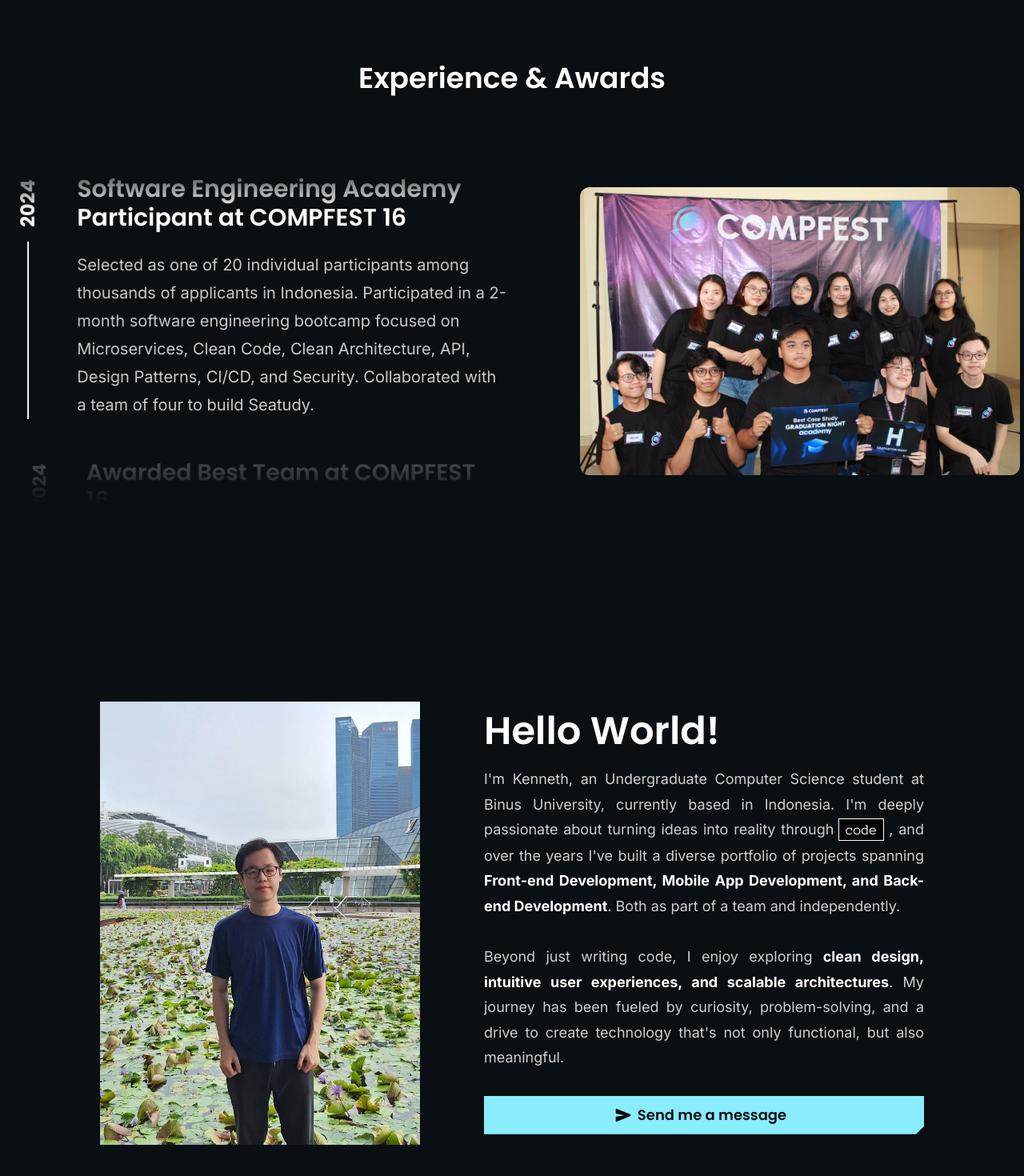
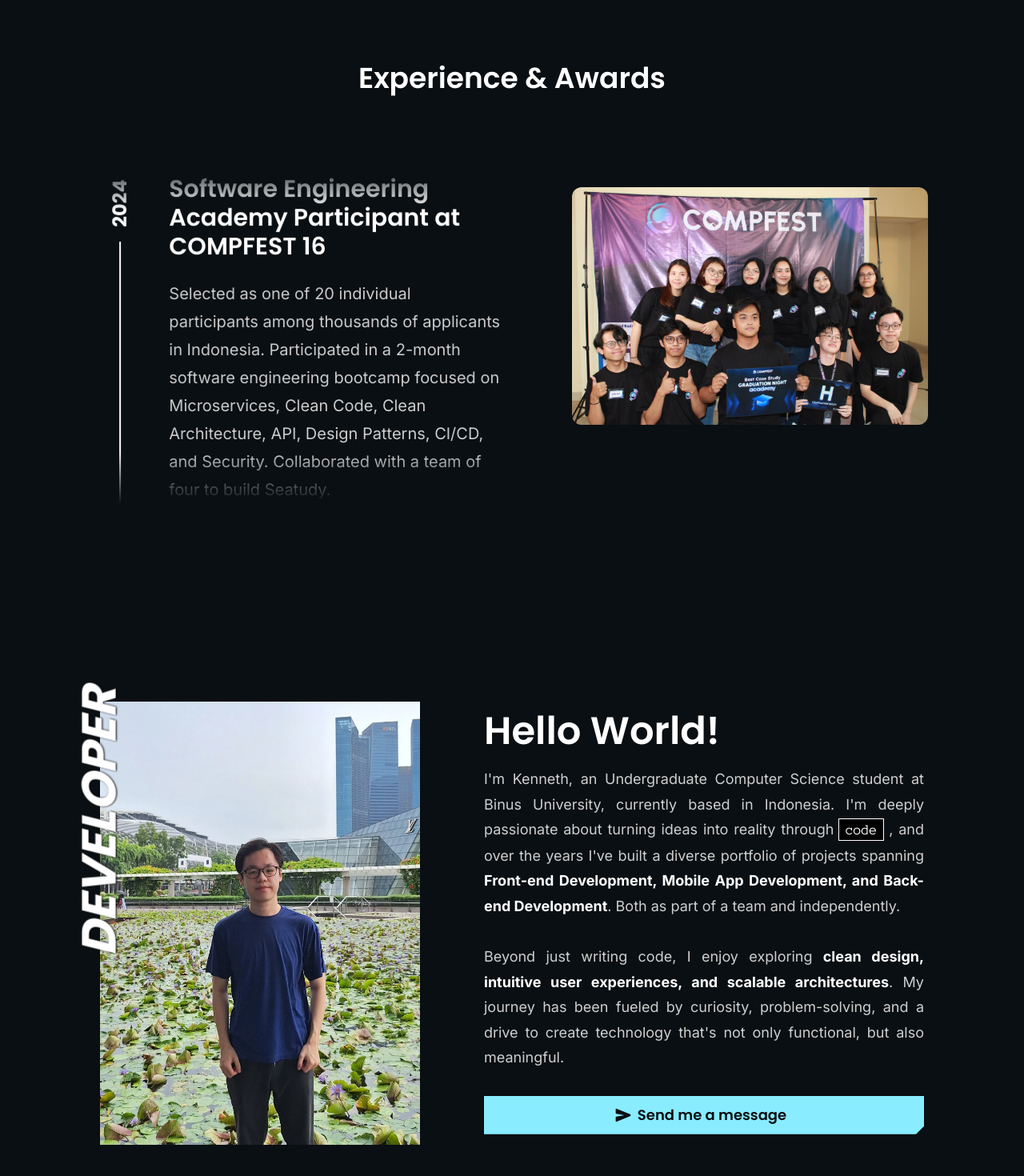
Before and after one commit to kensunjaya/portofolio-web, a Next.js app: page / in a window 1280 px wide. Shown: the part 3246-4716 px from the top of the page at 80% size. Built offline with nearby package versions, Linux system fonts and the light colour scheme.

Commit message:
add experience,, enhance profile section

```diff
--- a/src/app/page.tsx
+++ b/src/app/page.tsx
@@ -30,7 +30,7 @@
   }, []);
 
   return (
-    <main className="w-full min-h-screen overflow-hidden">
+    <main className="w-full min-h-screen overflow-hidden landscape:px-30">
       <Spotlight height={breakpoint == 'xs' ? 850 : breakpoint == 'md' ? 1000 : breakpoint == 'lg' ? 1200 : 1380} />
       <SocialMediaLinks />
       <ViewCVButton />
@@ -91,6 +91,19 @@
           project_story_path={"/projects/seatudy"}
         />
       </LazySection>
+      {/* <LazySection id="project4">
+        <Project
+          title={'HORUS AI'}
+          description={"An intelligent real-time system that detects illegal parking behavior from live traffic camera feeds by analyzing driver actions and intent, rather than just identifying parked vehicles."}
+          imageUrl={"/seatudy.webp"}
+          logo={"/horus_logo.webp"}
+          link={"https://horusintelligence.vercel.app/"}
+          number={4}
+          breakpoint={breakpoint}
+          techstacks={['Next.js', 'GCP', 'YOLOv11', 'Flask', 'Firebase', 'Gemini']}
+          project_story_path={"/projects/horus-ai"}
+        />
+      </LazySection> */}
       <LazySection id="experience">
         <Experience />
       </LazySection>
--- a/src/components/contact.tsx
+++ b/src/components/contact.tsx
@@ -27,12 +27,21 @@
     <div className="min-h-screen flex items-center justify-center" id="contact">
       {
         orientation === 'landscape' ? (
-          <div className={`flex flex-row items-center justify-center gap-20 transition-opacity ${openMessagePage ? "opacity-0" : "opacity-100"}`}>
+          <div className={`flex flex-row items-center justify-center gap-10 xl:gap-20 transition-opacity ${openMessagePage ? "opacity-0" : "opacity-100"}`}>
             <motion.div
               initial={{ opacity: 0, x: -50 }}
               animate={{ opacity: 1, x: 0 }}
               transition={{ duration: 0.5, ease: "easeOut" }}
+              className="relative"
             >
+              <motion.div
+                className="absolute rotate-270 left-[-170px] top-[120px] italic text-6xl font-primary font-bold drop-shadow-[0_1.1px_1.1px_rgba(1,1,1,1)] select-none"
+                initial={{ opacity: 0, x: -50 }}
+                animate={{ opacity: 1, x: 0 }}
+                transition={{ duration: 0.5, ease: "easeOut", delay: 0.3 }}
+              >
+                {"DEVELOPER"}
+              </motion.div>
               <Image
                 src="/profile_enhanced.webp"
                 alt="Kenneth Sunjaya"
@@ -42,10 +51,10 @@
                 style={{ height: "auto" }}
               />
             </motion.div>
-            <div className="flex flex-col max-w-[350px] xl:max-w-[550px]">
+            <div className="flex flex-col max-w-[350px] lg:max-w-[400px] xl:max-w-[550px]">
               <TextRandomizerEffect className="text-2xl md:text-3xl lg:text-5xl font-semibold" words={"Hello World!"} placeholder />
-              <p className="text-lg mb-8 text-cfgray mt-5 text-justify font-inter">I&apos;m Kenneth, an Undergraduate Computer Science student at Binus University, currently based in Indonesia. I&apos;m deeply passionate about turning ideas into reality through <code className="bg-black py-1 px-2 outline outline-white text-white">code</code> , and over the years I&apos;ve built a diverse portfolio of projects spanning <strong>Front-end Development, Mobile App Development, and Back-end Development</strong>. Both as part of a team and independently.</p>
-              <p className="text-lg mb-8 text-cfgray text-justify font-inter">Beyond just writing code, I enjoy exploring <strong>clean design, intuitive user experiences, and scalable architectures</strong>. My journey has been fueled by curiosity, problem-solving, and a drive to create technology that&apos;s not only functional, but also meaningful.</p>
+              <p className="text-md xl:text-lg mb-8 text-cfgray mt-5 text-justify font-inter">I&apos;m Kenneth, an Undergraduate Computer Science student at Binus University, currently based in Indonesia. I&apos;m deeply passionate about turning ideas into reality through <code className="bg-black py-1 px-2 outline outline-white text-white">code</code> , and over the years I&apos;ve built a diverse portfolio of projects spanning <strong>Front-end Development, Mobile App Development, and Back-end Development</strong>. Both as part of a team and independently.</p>
+              <p className="text-md xl:text-lg mb-8 text-cfgray text-justify font-inter">Beyond just writing code, I enjoy exploring <strong>clean design, intuitive user experiences, and scalable architectures</strong>. My journey has been fueled by curiosity, problem-solving, and a drive to create technology that&apos;s not only functional, but also meaningful.</p>
               <CustomButton onClick={() => setOpenMessagePage(true)}>
                 <div className="flex items-center justify-center gap-2">
                   <IoSend className="text-xl" />
--- a/src/components/experience.tsx
+++ b/src/components/experience.tsx
@@ -34,6 +34,13 @@
     },
     {
       year: 2025,
+      title: "3rd Place – AI Innovation Challenge 2025 at COMPFEST 17",
+      description:
+        "Achieved 3rd place out of 240+ teams at COMPFEST 17’s AI Innovation Challenge with 'HORUS AI'. An intelligent computer vision system that detects illegal parking in real time and notifies authorities for timely action.",
+      thumbnail: "/aic.webp",
+    },
+    {
+      year: 2025,
       title: "Front-End Development Class Mentor",
       description:
         "I mentored and delivered 13 online hands-on sessions covering front-end web development fundamentals. Taught topics including HTML, CSS, JavaScript, Git, Bootstrap, React, and Next.js, helping students build their own interactive web projects.",
@@ -48,14 +55,12 @@
     }
   ]), []);
 
-  // Observe which card is most centered/visible inside the scroller
   useEffect(() => {
     const root = scrollerRef.current;
     if (!root) return;
 
     const items = Array.from(root.querySelectorAll<HTMLElement>("[data-card]"));
 
-    // Fine-grained thresholds for smooth detection
     const thresholds = Array.from({ length: 21 }, (_, i) => i / 20);
 
     const io = new IntersectionObserver(
@@ -70,12 +75,8 @@
 
         if (best!.target) {
           const idx = Number((best!.target as HTMLElement).dataset.index);
-          if (idx !== activeIndex) { // only update if it's actually different
+          if (idx !== activeIndex) {
             setActiveIndex(idx);
-            // const card = document.getElementById(`experience-card-${idx}`);
-            // if (card) {
-            //   card.scrollIntoView({ behavior: "smooth", block: "center" });
-            // }
           }
         }
       },
@@ -149,14 +150,15 @@
           initial={{ opacity: 0, x: 50 }}
           animate={{ opacity: 1, x: 0 }}
           transition={{ duration: 0.5, ease: "easeOut" }}
-          className="relative w-[300px] h-[200px] md:w-[400px] md:h-[280px] lg:w-[450px] lg:h-[320px] xl:w-[550px] xl:h-[360px] flex items-center justify-center overflow-hidden"
+          className="relative w-[300px] h-[200px] md:w-[400px] md:h-[280px] lg:w-[450px] lg:h-[300px] xl:w-[550px] xl:h-[360px] flex items-center justify-center overflow-hidden"
         >
           {cards.map((card, i) => (
             <Image
               key={i}
               src={card.thumbnail}
               alt={`Experience ${i}`}
-              fill
+              width={550}
+              height={0}
               onClick={() => {
                 const nextIndex = (activeIndex + 1) % cards.length;
                 const card = document.getElementById(`experience-card-${nextIndex}`);
--- a/src/components/interface/types.ts
+++ b/src/components/interface/types.ts
@@ -1,3 +1,3 @@
 export type Breakpoint = 'xs' | 'sm' | 'md' | 'lg' | 'xl';
-export type TechStack = 'React' | 'Next.js' | 'TypeScript' | 'Node.js' | 'Express' | 'MongoDB' | 'AWS' | 'PostgreSQL' | 'Figma' | 'Socket.io';
+export type TechStack = 'React' | 'Next.js' | 'TypeScript' | 'Node.js' | 'Express' | 'MongoDB' | 'AWS' | 'PostgreSQL' | 'Figma' | 'Socket.io' | "Firebase" | "YOLOv11" | "Flask" | "GCP" | "Gemini";
 export type Orientation = 'portrait' | 'landscape';
--- a/src/components/project.tsx
+++ b/src/components/project.tsx
@@ -20,7 +20,12 @@
     "AWS": "border-yellow-400 text-yellow-400",
     "PostgreSQL": "border-pink-400 text-pink-400",
     "Figma": "border-purple-400 text-purple-400",
-    "Socket.io": "border-orange-400 text-orange-400"
+    "Socket.io": "border-orange-400 text-orange-400",
+    "Firebase": "border-yellow-300 text-yellow-300",
+    "YOLOv11": "border-red-400 text-red-400",
+    "Flask": "border-gray-300 text-gray-300",
+    "GCP": "border-green-300 text-green-300",
+    "Gemini": "border-sky-400 text-sky-400",
   };
 
   const navigator = useRouter();
@@ -33,7 +38,7 @@
       className="h-screen portrait:my-15 [@media(max-width:400px)]:portrait:pl-10 [@media(max-width:400px)]:portrait:pr-5" id={`project${number}`}
     >
       <div className={`flex landscape:flex-row portrait:flex-col items-center justify-center h-full landscape:gap-5 portrait:gap-10`}>
-        <div className="flex-col space-y-8 max-w-[350px] xl:max-w-[550px] portrait:px-4">
+        <div className="flex-col space-y-8 max-w-[350px] lg:max-w-[500px] xl:max-w-[550px] portrait:px-4">
           <div className="font-bold text-xl select-none">
             <span className="text-secondary mr-3">{"//"}</span>
             <span>{number}</span>
--- a/src/components/sidebar.tsx
+++ b/src/components/sidebar.tsx
@@ -51,6 +51,10 @@
                     }
                     return;
                   }
+                  if (id === "#experience") {
+                    handleScrollTo(id, 800);
+                    return;
+                  }
                   handleScrollTo(id);
                 }}
               >
--- a/src/lib/utilfunctions.ts
+++ b/src/lib/utilfunctions.ts
@@ -1,9 +1,9 @@
-export const handleScrollTo = (id: string) => {
+export const handleScrollTo = (id: string, timeout: number = 400) => {
   const el = id ? document.querySelector(id) : document.body;
   el?.scrollIntoView({ behavior: "smooth" });
   setTimeout(() => {
     el?.scrollIntoView({ behavior: "smooth" });
-  }, 400);
+  }, timeout);
   if (id) {
     window.history.replaceState(null, "", id);
   }
```
Also changed, not shown: public/aic.webp (added), public/horus_logo.webp (added).
